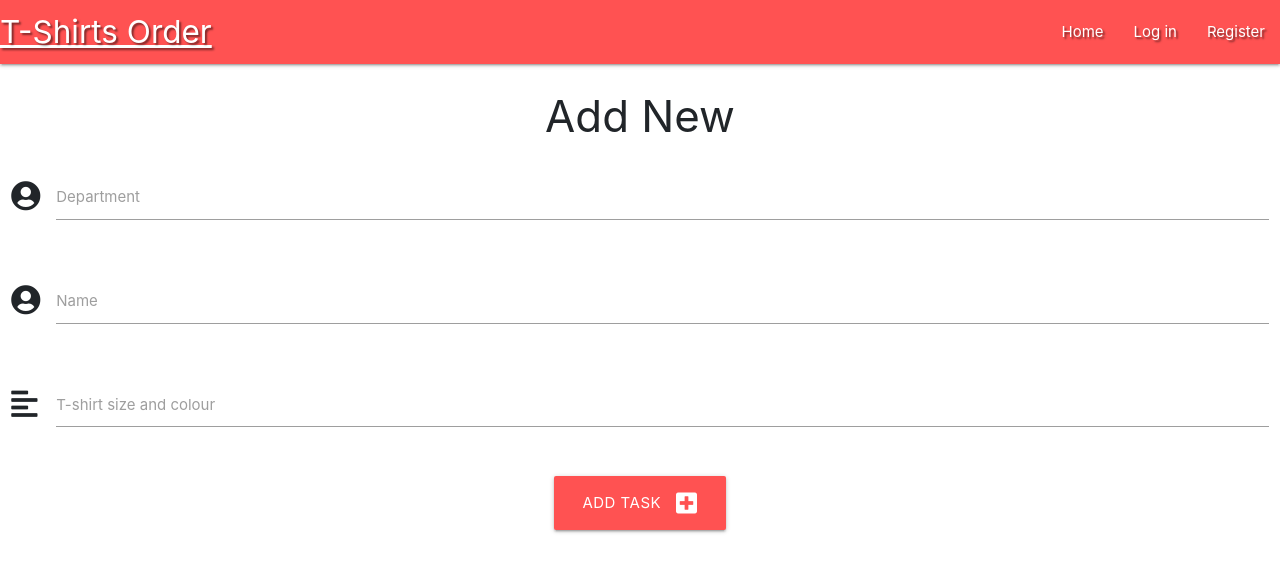
After one commit to Code-Institute-Submissions/order_proje, a Flask app: page /add_new in a window 1280 px wide. The commit adds this page. Shown: the top 572 px of the page. Run offline with Flask 2, Linux system fonts and the light colour scheme; some libraries are stand-ins or nearby versions.

```diff
--- a/app.py
+++ b/app.py
@@ -85,7 +85,6 @@ def profile(username):
     username = mongo.db.users.find_one(
         {"username": session["user"]})["username"]
 
-
     if session["user"]:
         return render_template("profile.html", username=username)
 
@@ -100,9 +99,19 @@ def logout():
     return redirect(url_for("login"))
 
 
-@app.route("/add_recipe")
-def add_recipe():
-    return render_template("add_recipe.html")
+@app.route("/add_new", methods=["GET", "POST"])
+def add_new():
+    if request.method == "POST":
+        task = {
+            "category_name": request.form.get("category_name"),
+            "task_name": request.form.get("task_name"),
+            "task_description": request.form.get("task_description"),
+            "created_by": session["user"]
+        }
+        mongo.db.tasks.insert_one(task)
+        flash("Task Successfully Added")
+    return render_template("add_new.html")
+    return redirect(url_for("get_tasks"))
 
 
 if __name__ == "__main__":
--- a/static/css/style.css
+++ b/static/css/style.css
@@ -4,3 +4,11 @@
 flashes  {
     line-height: 2;
 }
+.btn-small {
+    margin: 5px;
+}
+
+.collapsible-header .col strong {
+    margin: 5px;
+    line-height: 42px;
+}
--- a/static/js/script.js
+++ b/static/js/script.js
@@ -16,6 +16,8 @@ $(document).ready(function () {
 
 
 
+
+
 /*
     vanilla JavaScript for MaterializeCSS initialization
 */
--- /dev/null
+++ b/templates/add_new.html
@@ -0,0 +1,41 @@
+{% extends "base.html" %}
+{% block content %}
+
+
+
+    <h3 class="center-align">Add New</h3>
+
+    <div class="row">
+        <form class="col s12" method="POST" action="{{ url_for('add_new') }}">
+            <div class="row">
+                <div class="input-field col s12">
+                    <i class="fas fa-user-circle prefix"></i>
+                    <input id="category_name" name="category_name" minlength="5" maxlength="50" type="text" class="validate" required>
+                    <label for="category_name">Department</label>
+                </div>
+                </div>
+                <div class="row">
+                <div class="input-field col s12">
+                    <i class="fas fa-user-circle prefix"></i>
+                    <input id="task_name" name="task_name" minlength="5" maxlength="50" type="text" class="validate" required>
+                    <label for="task_name">Name</label>
+                </div>
+                </div>
+                <div class="row">
+                <div class="input-field col s12">
+                    <i class="fas fa-align-left prefix"></i>
+                    <textarea id="task_description" name="task_description" minlength="5" maxlength="50"class="materialize-textarea" required></textarea>
+                    <label for="task_description">T-shirt size and colour</label>
+                </div>
+            </div>
+            <div class="row">
+                <div class="col s12 center-align">
+                    <button type="submit" class="btn-large red accent-2">
+                        Add Task <i class="fas fa-plus-square right"></i>
+                    </button>
+                </div>
+            </div>
+        </form>
+    </div>
+
+{% endblock %}
--- a/templates/base.html
+++ b/templates/base.html
@@ -24,7 +24,7 @@
             <li><a href="{{ url_for('get_tasks') }}">Home</a></li>
        {% if session.user %}
            <li><a href="{{ url_for('profile', username=session['user']) }}">Profile</a></li>
-           <li><a href="{{ url_for('add_recipe') }}">Add Recipe</a></li>
+           <li><a href="{{ url_for('add_new') }}">Add New</a></li>
            <li><a href="#">Manage</a></li>
            <li><a href="{{ url_for('logout') }}">Log out</a></li>
        {% else %}
@@ -41,7 +41,7 @@
     <li><a href="{{ url_for('get_tasks') }}">Home</a></li>
     {% if session.user %}
        <li><a href="{{ url_for('profile', username=session['user']) }}">Profile</a></li>
-       <li><a href="{{ url_for('add_recipe') }}">Add Recipe</a></li>
+       <li><a href="{{ url_for('add_new') }}">Add New</a></li>
        <li><a href="#">Manage</a></li>
        <li><a href="{{ url_for('logout') }}">Log out</a></li>
     {% else %}
```
Also changed, not shown: templates/add_recipe.html (deleted, +0 -31 lines), templates/tasks.html (+21 -13 lines).
